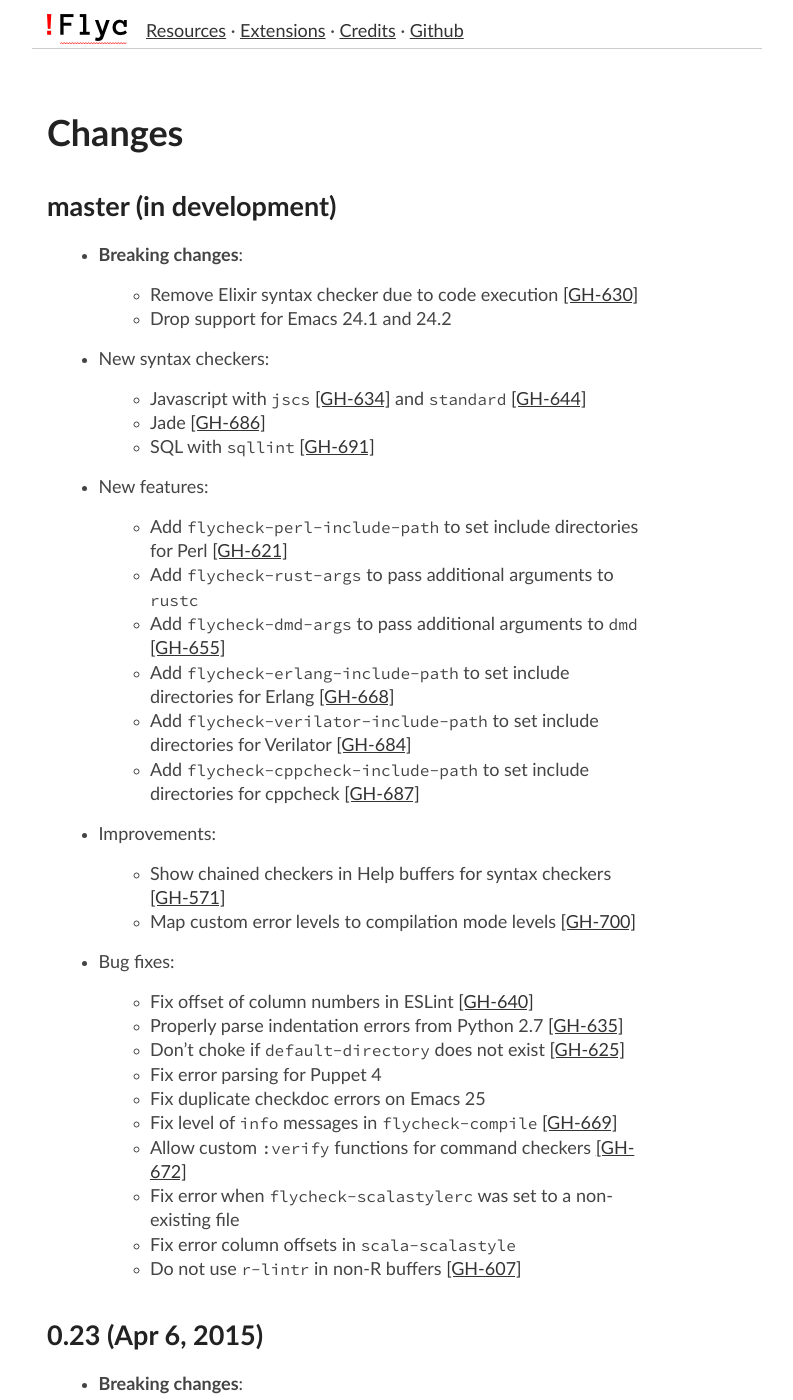
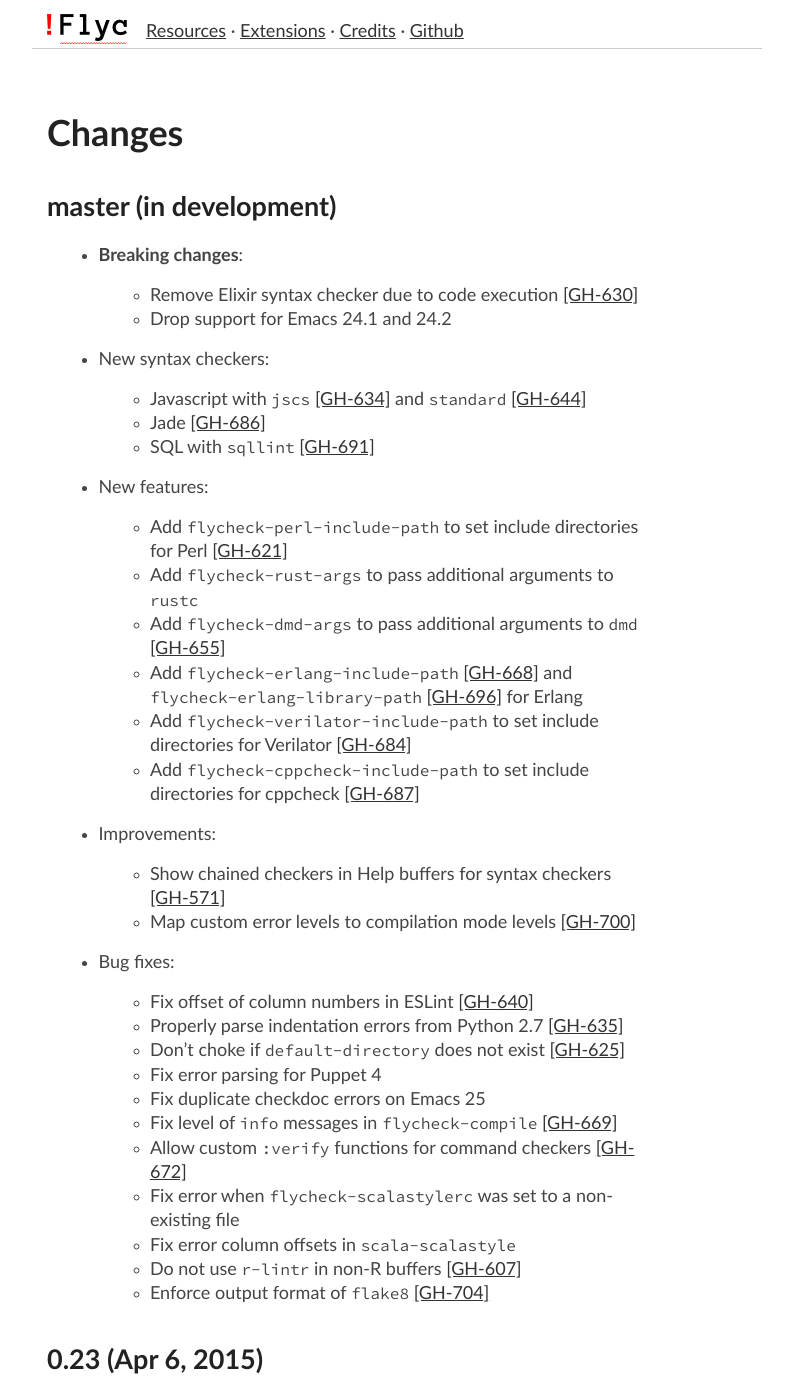
Before and after one commit to cmarqu/flycheck.github.io, a Jekyll site: the page built from changes.md, in a window 1280 px wide and 1400 px high. Shown: the whole window, without its empty margins (243-1036 px from the left). Built offline with Jekyll 4.4.1, drawn with Linux system fonts in a browser that asks for light colours.

Commit message:
Update manual from flycheck/flycheck@a17ae3f

```diff
--- a/_includes/changes.md
+++ b/_includes/changes.md
@@ -18,8 +18,8 @@ master (in development)
     [[GH-621]](https://github.com/flycheck/flycheck/issues/621)
   - Add `flycheck-rust-args` to pass additional arguments to `rustc`
   - Add `flycheck-dmd-args` to pass additional arguments to `dmd` [[GH-655]](https://github.com/flycheck/flycheck/issues/655)
-  - Add `flycheck-erlang-include-path` to set include directories for Erlang
-    [[GH-668]](https://github.com/flycheck/flycheck/issues/668)
+  - Add `flycheck-erlang-include-path` [[GH-668]](https://github.com/flycheck/flycheck/issues/668) and
+    `flycheck-erlang-library-path` [[GH-696]](https://github.com/flycheck/flycheck/issues/696) for Erlang
   - Add `flycheck-verilator-include-path` to set include directories for
     Verilator [[GH-684]](https://github.com/flycheck/flycheck/issues/684)
   - Add `flycheck-cppcheck-include-path` to set include directories for cppcheck
@@ -42,6 +42,7 @@ master (in development)
   - Fix error when `flycheck-scalastylerc` was set to a non-existing file
   - Fix error column offsets in `scala-scalastyle`
   - Do not use `r-lintr` in non-R buffers [[GH-607]](https://github.com/flycheck/flycheck/issues/607)
+  - Enforce output format of `flake8` [[GH-704]](https://github.com/flycheck/flycheck/issues/704)
 
 0.23 (Apr 6, 2015)
 ==================
```
Also changed, not shown: _includes/credits.md (+1 -1 lines).
